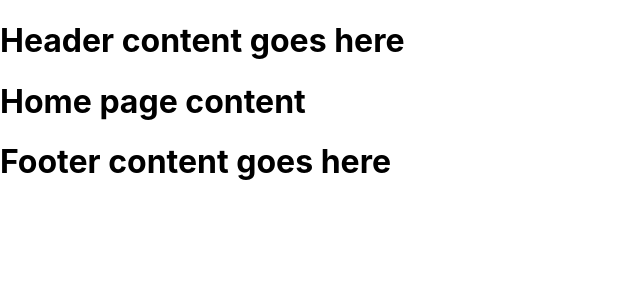
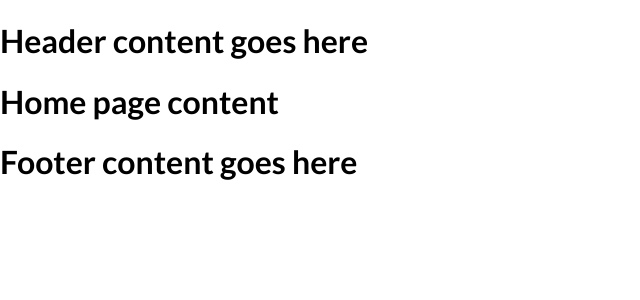
Before and after one commit to CaedanLavender/turners, a React (Create React App) app: page / in a window 1280 px wide. Shown: the top 300 px of the page, without its empty margins (0-640 px from the left). Built offline with nearby package versions, Linux system fonts and the light colour scheme.

Commit message:
Imported and set Lato as default font

```diff
--- a/src/App.css
+++ b/src/App.css
@@ -1,3 +1,5 @@
+@import url('https://fonts.googleapis.com/css2?family=DM+Serif+Display:ital@0;1&family=Lato:ital,wght@0,100;0,300;0,400;0,700;0,900;1,100;1,300;1,400;1,700;1,900&display=swap');
+
 :root {
 	--dark-blue: #1B4A82;
 	--blue: #0076BE;
@@ -12,6 +14,7 @@
 
 * {
 	box-sizing: border-box;
+	font-family: 'Lato', sans-serif;
 }
 
 .App {
```
